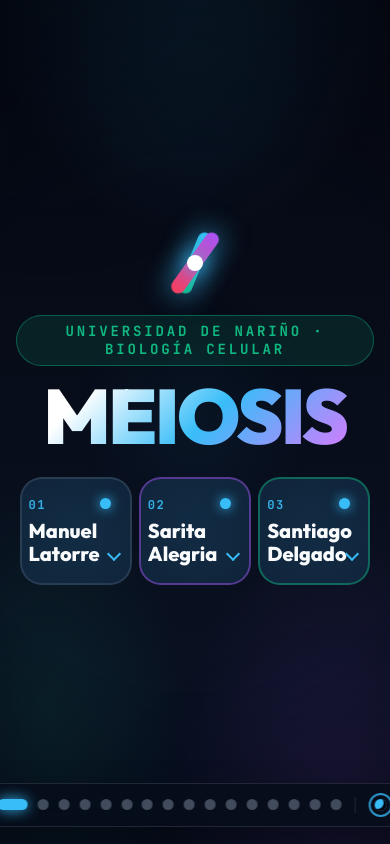
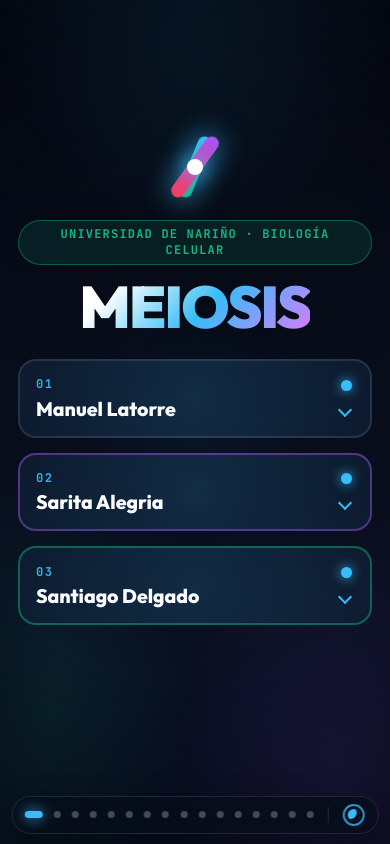
Before and after one commit to SantiAlxMtt/meiosis-udenar, a Flask app: page / in a window 390 px wide. Run offline with Flask 3, Linux system fonts and the light colour scheme.

Commit message:
Diseño responsivo móvil

```diff
--- a/static/css/styles.css
+++ b/static/css/styles.css
@@ -1469,6 +1469,215 @@ body[data-theme="light"] .theme-icon-orb {
     height: 68vh;
 }
 
+/* ==================== RESPONSIVE DESIGN: TABLETS AND MOBILE ==================== */
+@media (max-width: 1024px) {
+    html, body {
+        height: 100dvh;
+    }
+
+    .slide {
+        padding: 2.4vh 4vw 9.5vh 4vw;
+        overflow-y: auto;
+        overflow-x: hidden;
+        -webkit-overflow-scrolling: touch;
+        align-content: start;
+        grid-template-rows: auto auto;
+    }
+
+    .slide[data-slide="0"],
+    .slide[data-slide="15"] {
+        grid-template-rows: auto;
+        align-content: center;
+    }
+
+    .hero-stage {
+        height: auto;
+        min-height: 82dvh;
+        padding: 2vh 0 4vh 0;
+    }
+
+    .speakers-grid,
+    .closing-grid,
+    .layout-asymmetric-2,
+    .layout-prophase-early,
+    .layout-triptych-molecular,
+    .layout-three-videos,
+    .layout-quad-matrix,
+    .layout-protocol-steps,
+    .layout-bento-results,
+    .layout-discussion-trio,
+    .layout-clinical-asymmetric,
+    .layout-bibliography-accordion {
+        grid-template-columns: 1fr;
+        grid-template-rows: auto;
+        height: auto;
+        gap: 1.8vh;
+        max-width: 100%;
+    }
+
+    .vertical-stack,
+    .substage-stack,
+    .bento-right-column,
+    .clinical-right-stack-3 {
+        grid-template-rows: auto;
+        gap: 1.6vh;
+    }
+
+    .media-box {
+        min-height: 24vh;
+    }
+
+    .direct-sim-box {
+        min-height: 30vh;
+    }
+
+    /* Adaptacion del Modal de Vista Dividida en vertical */
+    .split-view-modal {
+        padding: 2vh 3vw;
+    }
+
+    .split-view-dialog {
+        width: 95vw;
+        height: 90dvh;
+        padding: 2.2vh 4vw;
+        border-radius: 22px;
+    }
+
+    .split-view-grid {
+        grid-template-columns: 1fr;
+        grid-template-rows: 34vh minmax(0, 1fr);
+        gap: 1.8vh;
+    }
+
+    .split-view-grid[data-sim-side="right"] .split-sim-column,
+    .split-view-grid[data-sim-side="left"] .split-sim-column {
+        order: 1;
+    }
+
+    .split-view-grid[data-sim-side="right"] .split-concepts-column,
+    .split-view-grid[data-sim-side="left"] .split-concepts-column {
+        order: 2;
+    }
+}
+
+@media (max-width: 640px) {
+    .slide {
+        padding: 2vh 4.5vw 10.5vh 4.5vw;
+        gap: 1.5vh;
+    }
+
+    .hero-title {
+        font-size: clamp(3.1rem, 15vw, 4.6rem);
+    }
+
+    .closing-title {
+        font-size: clamp(2.8rem, 13vw, 4.2rem);
+    }
+
+    .institution-badge {
+        font-size: 0.75rem;
+        letter-spacing: 0.1em;
+        padding: 0.35rem 0.9rem;
+    }
+
+    .slide-header {
+        gap: 0.65rem;
+    }
+
+    .slide-badge {
+        font-size: 0.8rem;
+        padding: 0.3rem 0.75rem;
+    }
+
+    .slide-heading {
+        font-size: clamp(1.3rem, 5.6vw, 1.75rem);
+    }
+
+    .preview-4-3-card,
+    .split-horizontal-card,
+    .compact-card {
+        grid-template-columns: 1fr;
+        gap: 1.2vh;
+    }
+
+    .preview-4-3-card .card-preview-box {
+        max-height: 24vh;
+    }
+
+    .interactive-card {
+        padding: 1.8vh 4.2vw;
+        border-radius: 18px;
+    }
+
+    .interactive-card h3 {
+        font-size: clamp(1.15rem, 5vw, 1.4rem);
+    }
+
+    .split-view-grid {
+        grid-template-rows: 27vh minmax(0, 1fr);
+    }
+
+    .split-card-title {
+        font-size: clamp(1.35rem, 6vw, 1.75rem);
+    }
+
+    .concept-item {
+        padding: 1.6vh 4vw;
+        border-radius: 16px;
+    }
+
+    .concept-item h4 {
+        font-size: 1.05rem;
+        white-space: normal;
+    }
+
+    .split-concepts-list.has-expanded .concept-item:not(.expanded) .concept-title-group {
+        flex-direction: column;
+        align-items: flex-start;
+        gap: 0.35rem;
+    }
+
+    .concept-drawer-inner p {
+        font-size: 0.96rem;
+        line-height: 1.5;
+    }
+
+    /* Barra inferior de 16 puntos compacta para pantallas de celular */
+    .dot-navigation {
+        width: 94vw;
+        max-width: 420px;
+        justify-content: space-between;
+        gap: 0.25rem;
+        padding: 0.45rem 0.75rem;
+        bottom: 1.2vh;
+    }
+
+    .dot-btn {
+        width: 7px;
+        height: 7px;
+    }
+
+    .dot-btn.active {
+        width: 18px;
+    }
+
+    .theme-toggle-btn {
+        width: 22px;
+        height: 22px;
+        flex-shrink: 0;
+    }
+
+    .lightbox-content {
+        width: 95vw;
+        height: 82dvh;
+    }
+
+    .lightbox-content .media-placeholder-canvas {
+        width: 92vw;
+        height: 52dvh;
+    }
+}
+
 /* ===================
        SantixCode
    =================== */
```
Also changed, not shown: build_github.py (added, +28 -0 lines), static/js/main.js (+42 -0 lines).
